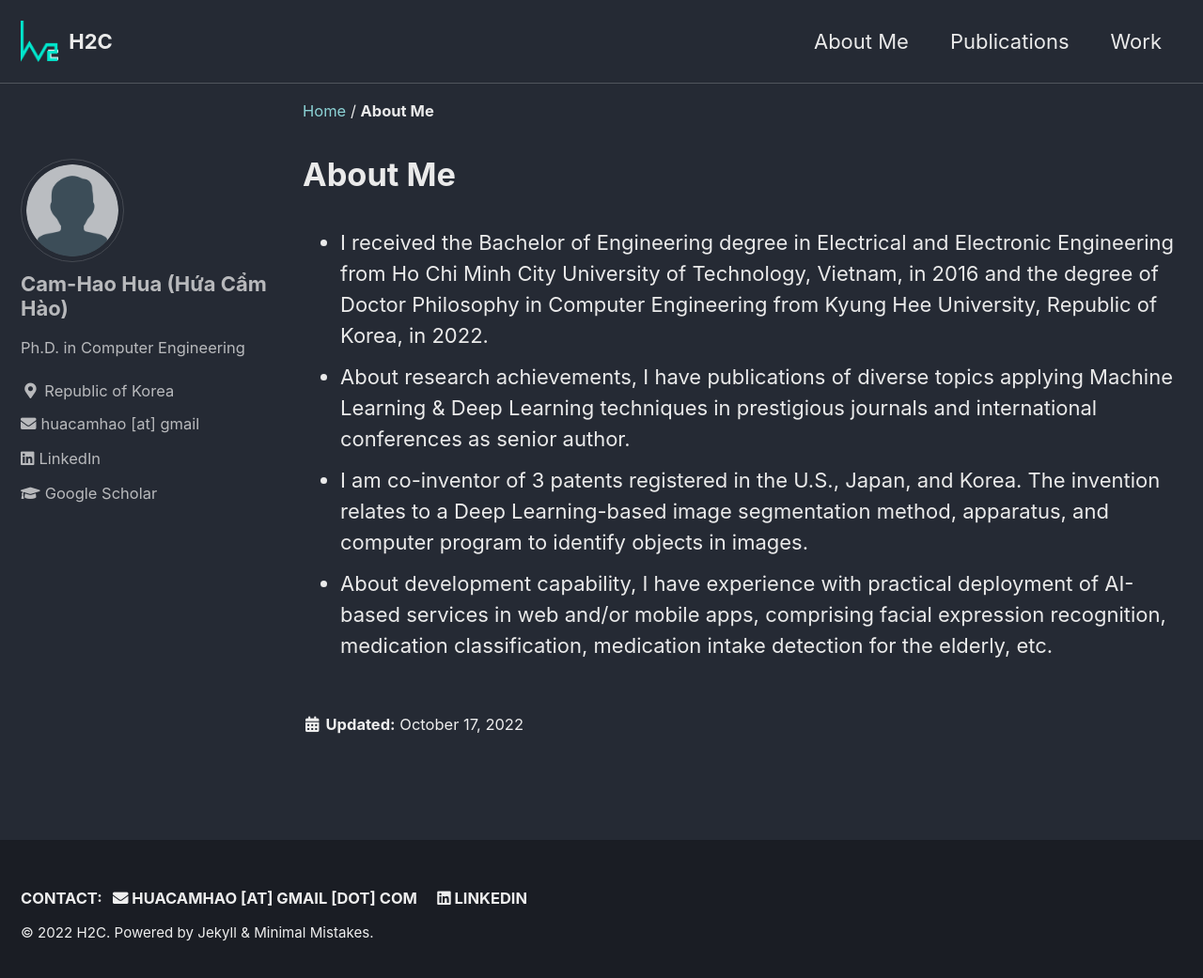
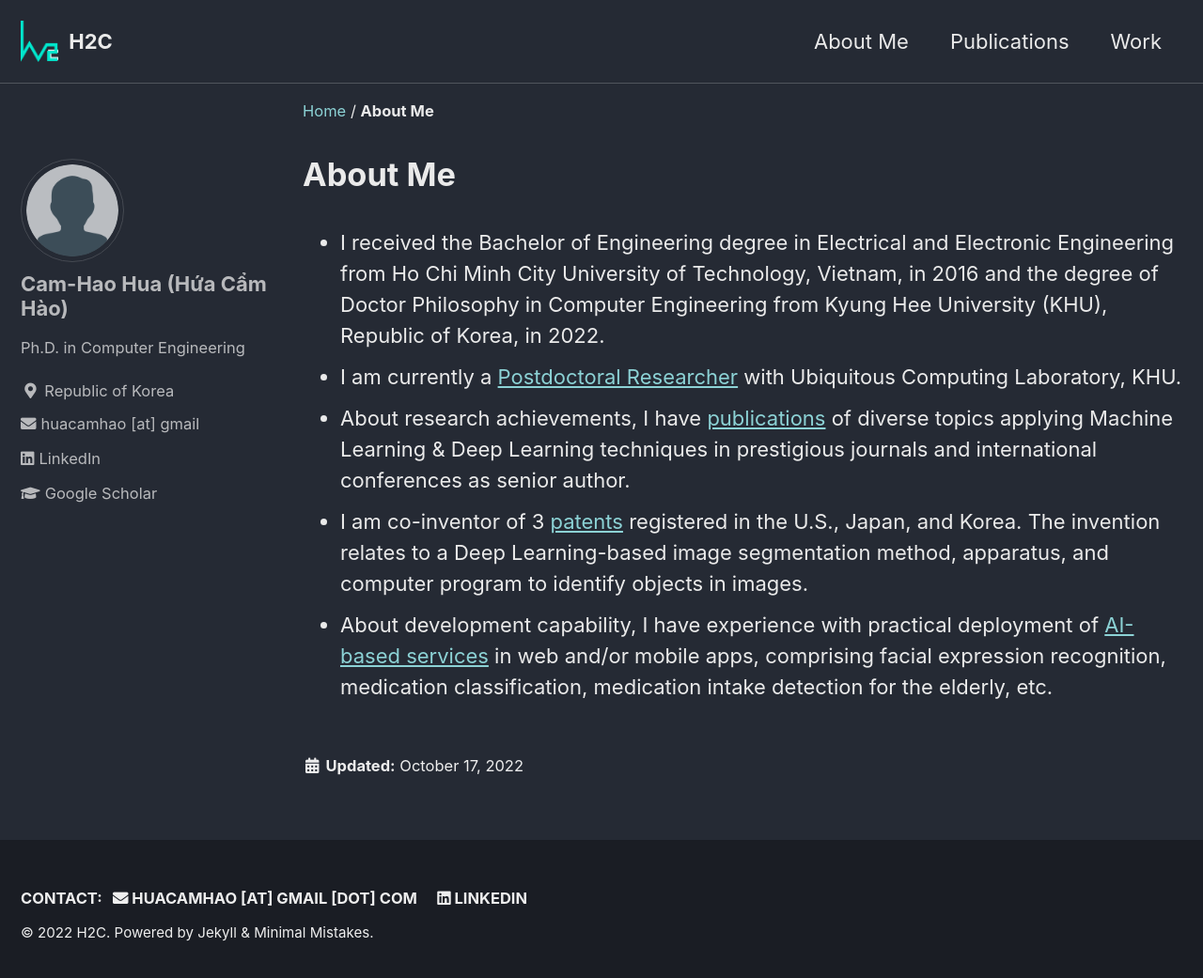
Before and after one commit to camhao168/camhao168.github.io, a Jekyll site: the page built from _pages/about.md, in a window 1280 px wide and 1049 px high. Shown: the top 1041 px of the window at 94% size. Built offline with Jekyll 4.4.1, drawn with Linux system fonts in a browser that asks for light colours; cached includes are drawn as plain includes.

Commit message:
Update about.md

```diff
--- a/_pages/about.md
+++ b/_pages/about.md
@@ -7,7 +7,8 @@ classes: wide
 date: 2022-10-17T14:49:00+00:00
 ---
 
-- I received the Bachelor of Engineering degree in Electrical and Electronic Engineering from Ho Chi Minh City University of Technology, Vietnam, in 2016 and the degree of Doctor Philosophy in Computer Engineering from Kyung Hee University, Republic of Korea, in 2022.
-- About research achievements, I have publications of diverse topics applying Machine Learning & Deep Learning techniques in prestigious journals and international conferences as senior author.
-- I am co-inventor of 3 patents registered in the U.S., Japan, and Korea. The invention relates to a Deep Learning-based image segmentation method, apparatus, and computer program to identify objects in images.
-- About development capability, I have experience with practical deployment of AI-based services in web and/or mobile apps, comprising facial expression recognition, medication classification, medication intake detection for the elderly, etc.
+- I received the Bachelor of Engineering degree in Electrical and Electronic Engineering from Ho Chi Minh City University of Technology, Vietnam, in 2016 and the degree of Doctor Philosophy in Computer Engineering from Kyung Hee University (KHU), Republic of Korea, in 2022.
+- I am currently a [Postdoctoral Researcher](https://github.com/camhao168/camhao168.github.io/blob/main/_pages/work.md#employment-history) with Ubiquitous Computing Laboratory, KHU.
+- About research achievements, I have [publications](https://github.com/camhao168/camhao168.github.io/blob/main/_pages/publications.md#research-publications-33) of diverse topics applying Machine Learning & Deep Learning techniques in prestigious journals and international conferences as senior author.
+- I am co-inventor of 3 [patents](https://github.com/camhao168/camhao168.github.io/blob/main/_pages/publications.md#patent-registration-3) registered in the U.S., Japan, and Korea. The invention relates to a Deep Learning-based image segmentation method, apparatus, and computer program to identify objects in images.
+- About development capability, I have experience with practical deployment of [AI-based services](https://github.com/camhao168/camhao168.github.io/blob/main/_pages/work.md#project-experience) in web and/or mobile apps, comprising facial expression recognition, medication classification, medication intake detection for the elderly, etc.
```
